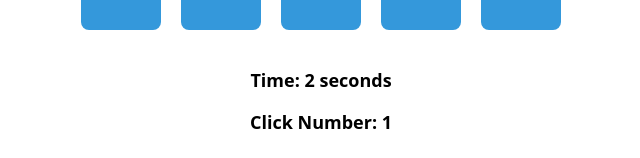
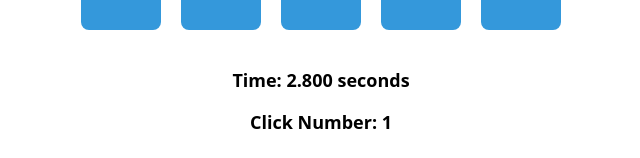
Before and after one commit to JRDNXr/Mind-Hive-25, a React (Vite) app: page / in a window 1280 px wide. Both pictures are taken after a click on the button "Start Game". Shown: the part 605-763 px from the top of the page, without its empty margins (319-959 px from the left). Built offline with nearby package versions, Linux system fonts and the light colour scheme.

Commit message:
Formatted time in milliseconds.

```diff
--- a/src/NumberGrid.jsx
+++ b/src/NumberGrid.jsx
@@ -4,7 +4,7 @@ export default function NumberGrid() {
     const [numbers, setNumbers] = useState([]); // Holds the shuffled numbers
     const [clickedNumber, setClickedNumber] = useState(1); // Start from number 1
     const [gameStarted, setGameStarted] = useState(false); // To track if game started
-    const [timer, setTimer] = useState(0); // Timer to track how long it takes
+    const [timer, setTimer] = useState(0); // Timer to track how long it takes (in milliseconds)
     const [gameOver, setGameOver] = useState(false); // Game over flag
     const [startTime, setStartTime] = useState(null); // To track start time of the game
 
@@ -19,8 +19,8 @@ export default function NumberGrid() {
         let interval;
         if (gameStarted && !gameOver) {
             interval = setInterval(() => {
-                setTimer((prevTime) => prevTime + 1);
-            }, 1000);
+                setTimer((prevTime) => prevTime + 10); // Increase timer by 10 ms
+            }, 10); // Update every 10 milliseconds
         }
         return () => clearInterval(interval);
     }, [gameStarted, gameOver]);
@@ -47,6 +47,13 @@ export default function NumberGrid() {
         setTimer(0); // Reset timer
     };
 
+    // Format timer to display in seconds and milliseconds
+    const formatTime = (timeInMs) => {
+        const seconds = Math.floor(timeInMs / 1000);
+        const milliseconds = timeInMs % 1000;
+        return `${seconds}.${milliseconds.toString().padStart(3, "0")}`; // Format like "2.150"
+    };
+
     return (
         <div className="game-container">
             <h1>Click the Numbers in Ascending Order!</h1>
@@ -60,7 +67,7 @@ export default function NumberGrid() {
             {gameOver && (
                 <div className="game-over">
                     <h2>Game Over!</h2>
-                    <p>Time taken: {timer} seconds</p>
+                    <p>Time taken: {formatTime(timer)} seconds</p>
                 </div>
             )}
 
@@ -80,7 +87,7 @@ export default function NumberGrid() {
 
             {gameStarted && !gameOver && (
                 <div className="timer">
-                    <p>Time: {timer} seconds</p>
+                    <p>Time: {formatTime(timer)} seconds</p>
                     <p>Click Number: {clickedNumber}</p> {/* Display the number the user needs to find */}
                 </div>
             )}
```
